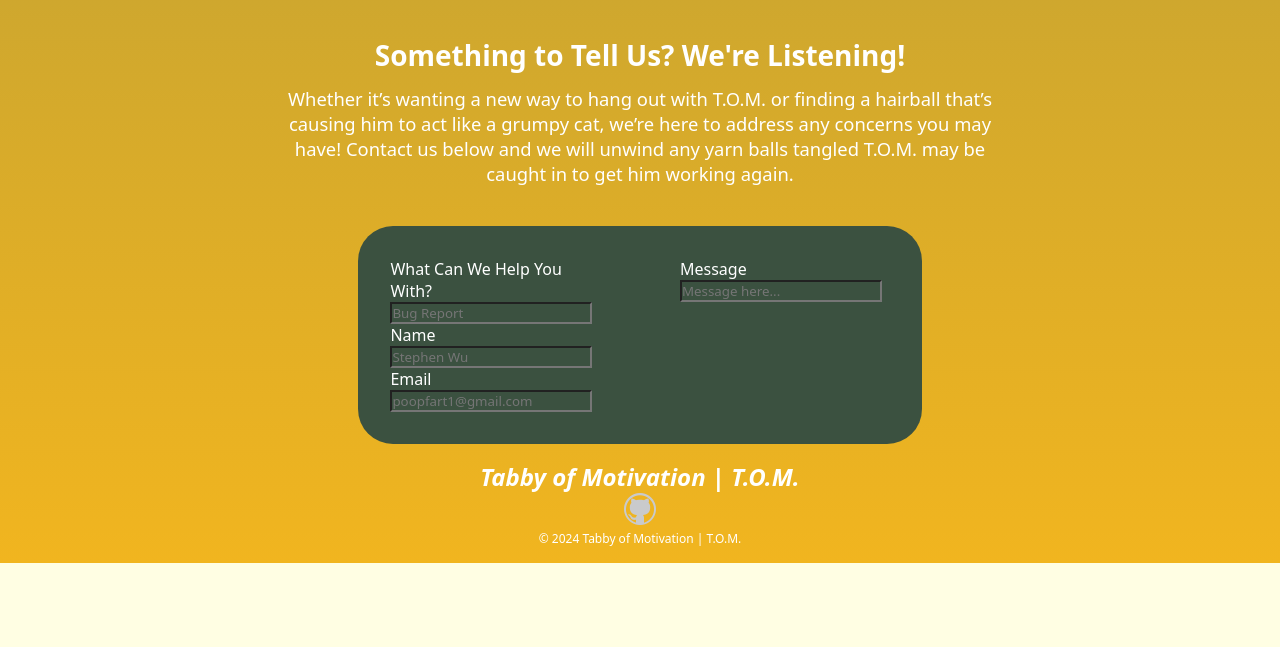
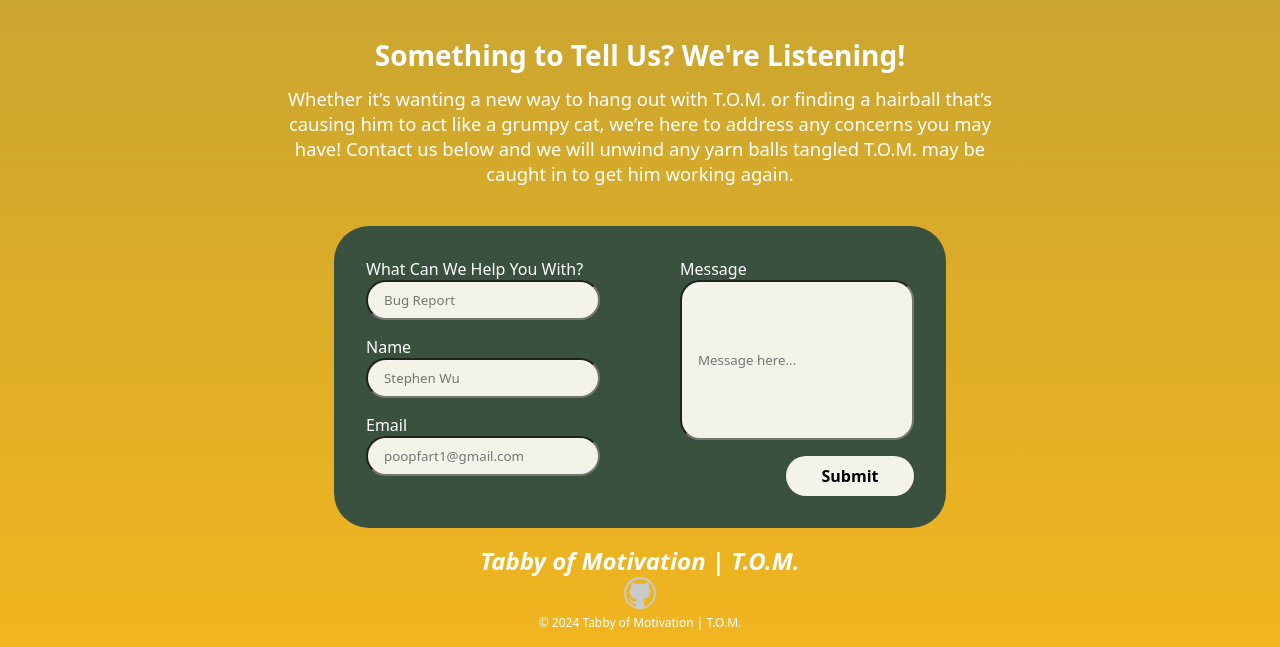
Before and after one commit to om-arya/T.O.M, a Django app: page /about-tom in a window 1280 px wide. Shown: the part 1905-2552 px from the top of the page. Before the commit the page ends 2468 px from the top, so only its background shows below. Run offline with Django 5.2, Linux system fonts and the light colour scheme.

Commit message:
Fixed styling on form

```diff
--- a/static/css/about-tom.css
+++ b/static/css/about-tom.css
@@ -208,7 +208,7 @@
 .form-container {
     background-color: #3B5140;
     border-radius: 35px;
-    max-width: 100rem;
+    max-width: 70rem;
     padding: 2rem;
     color: white;
 }
@@ -221,9 +221,48 @@
     display: block;
 }
 
+.left input, .right input {
+    background: #F4F3EA;
+    border-radius: 20px;
+    color: black;
+    height: 2.5rem;
+    padding: 1rem;
+    width: 100%;
+    margin-bottom: 1rem;
+}
+
 .left, .right {
     flex: 1;
-    max-width: 50%;
+    max-width: 70%;
+}
+
+#message {
+    height: 10rem;
+}
+
+.right {
+    display: flex;
+    flex-direction: column;
+    justify-content: space-between;
+}
+
+button {
+    background: #F4F3EA;
+    border-radius: 20px;
+    color: black;
+    font-size: 1rem;
+    font-weight: bold;
+    width: 8rem;
+    height: 2.5rem;
+    border: none;
+    transition: 0.35s;
+    align-self: flex-end;
+    z-index: 1;
+}
+
+button:hover {
+    background: black;
+    color: #F4F3EA;
 }
 
 @media screen and (max-width: 768px) {
--- a/templates/about-tom.html
+++ b/templates/about-tom.html
@@ -73,15 +73,16 @@
             <div class="form-content">
                 <div class="left">
                     <label for="help">What Can We Help You With?</label>
-                    <input type="text" id="help" name="help" placeholder="Bug Report" maxlength="20">
+                    <input type="text" id="help" name="help" placeholder="Bug Report" maxlength="50">
                     <label for="name">Name</label>
-                    <input type="text" id="name" name="name" placeholder="Stephen Wu" maxlength="20">
+                    <input type="text" id="name" name="name" placeholder="Stephen Wu" maxlength="50">
                     <label for="email">Email</label>
-                    <input type="text" id="email" name="email" placeholder="poopfart1@gmail.com" maxlength="20">
+                    <input type="text" id="email" name="email" placeholder="poopfart1@gmail.com" maxlength="50">
                 </div>
                 <div class="right">
                     <label for="message">Message</label>
-                    <input type="text" id="message" name="message" placeholder="Message here..." maxlength="20">
+                    <input type="text" id="message" name="message" placeholder="Message here..." maxlength="50">
+                    <button>Submit</button>
                 </div>
             </div>
         </div>
```
